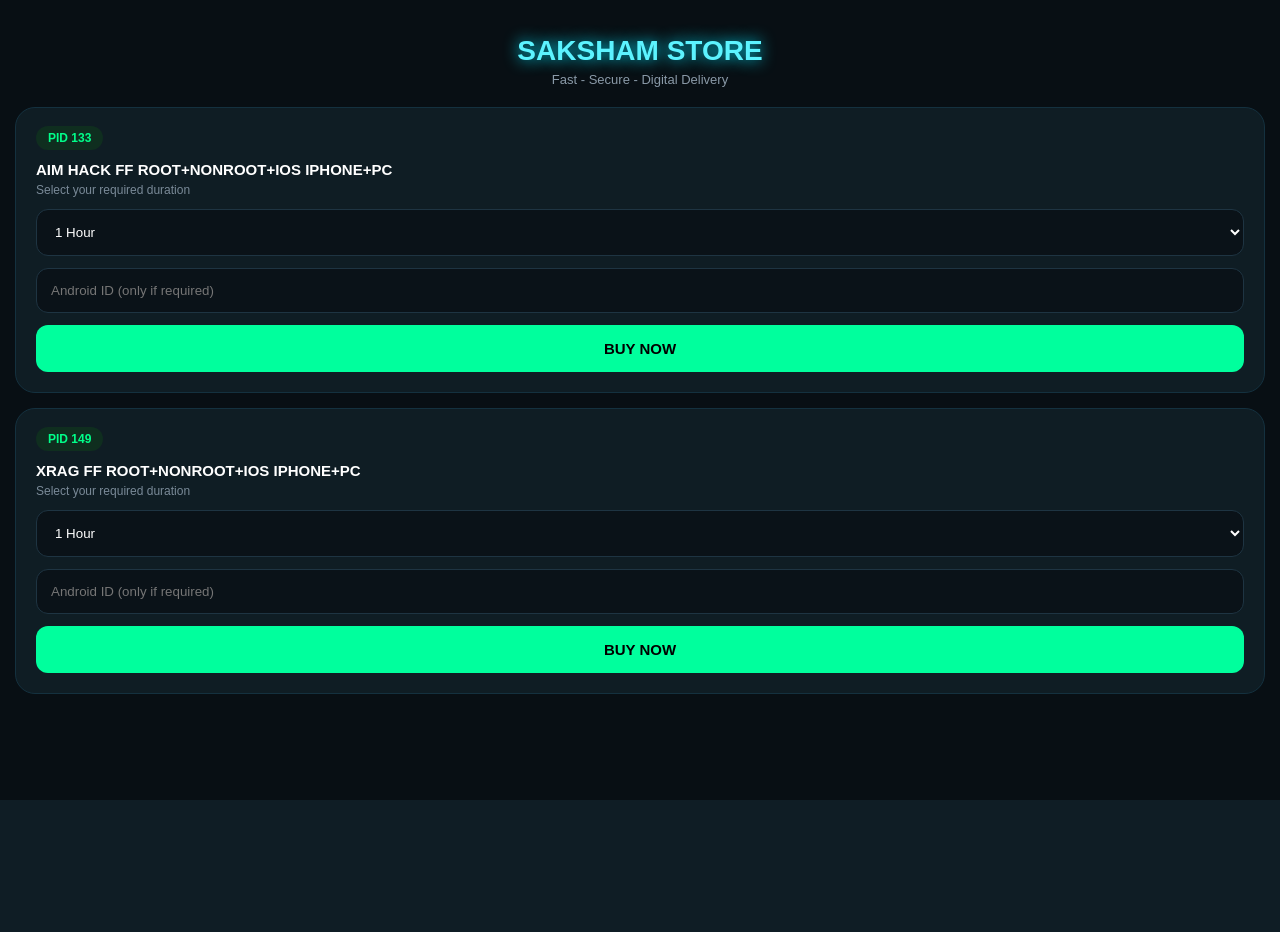
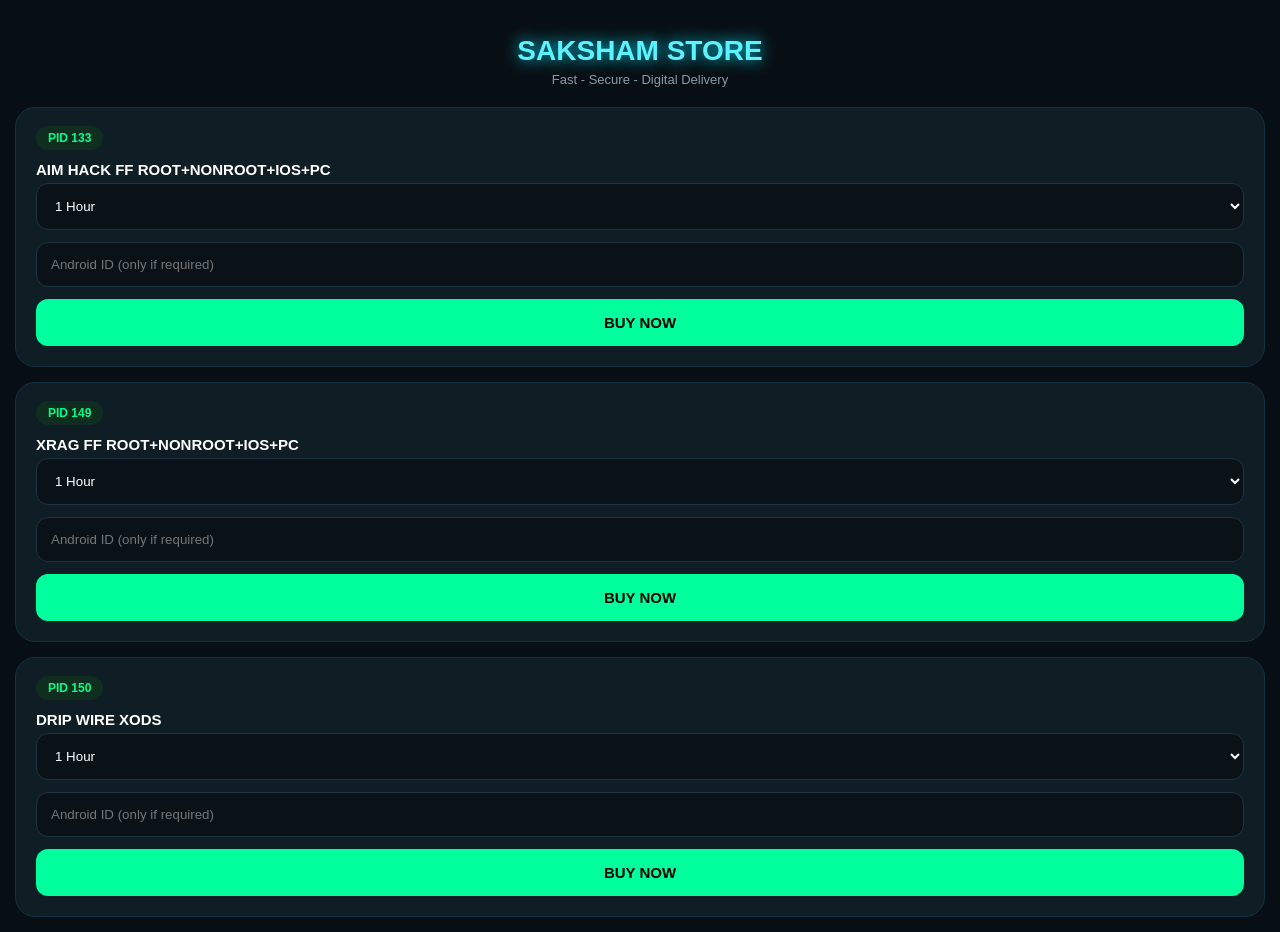
Before and after one commit to saksham672/Food-app, a Flask app: template templates/index.html in a window 1280 px wide. Before the commit the page ends 800 px from the top, so only its background shows below. Run offline with Flask 3, Linux system fonts and the light colour scheme; the template is opened without the code that fills it, so the values that code supplies are empty.

Commit message:
Update product titles and add new product section

```diff
--- a/templates/index.html
+++ b/templates/index.html
@@ -13,8 +13,8 @@ h1{text-align:center;color:#5cf3ff;text-shadow:0 0 15px #00e5ff;margin:35px 0 5p
 .card p{font-size:12px;color:#7a8a98;margin:0 0 12px}
 select,input{width:100%;padding:14px;background:#0a1218;border:1px solid #1e3442;border-radius:12px;color:#fff;margin-bottom:12px;box-sizing:border-box}
 .buy{width:100%;padding:15px;background:#00ff9d;border:none;border-radius:12px;font-weight:bold;font-size:15px;cursor:pointer}
-#box{display:none;margin:15px;padding:20px;background:#0f1d24;border-radius:12px;border:1px solid #00ff9d;text-align:center;word-break:break-all}
-.key-text{font-size:22px;font-weight:bold;color:#00ff9d;letter-spacing:1px;margin:15px 0;display:block}
+#box{display:none;margin:15px;padding:20px;background:#0f1d24;border-radius:12px;border:1px solid #00ff9d;text-align:center}
+.key-text{font-size:22px;font-weight:bold;color:#00ff9d;margin:15px 0;display:block}
 .copy-btn{padding:12px 25px;background:#fff;color:#000;border:none;border-radius:8px;font-weight:bold;cursor:pointer;margin-top:10px}
 </style>
 </head>
@@ -24,8 +24,7 @@ select,input{width:100%;padding:14px;background:#0a1218;border:1px solid #1e3442
 
 <div class="card">
 <span class="badge">PID 133</span>
-<h2>AIM HACK FF ROOT+NONROOT+IOS IPHONE+PC</h2>
-<p>Select your required duration</p>
+<h2>AIM HACK FF ROOT+NONROOT+IOS+PC</h2>
 <select id="d1"><option>1 Hour</option><option>3 Hours</option><option>6 Hours</option><option>12 Hours</option><option>1 Day</option><option>3 Days</option><option>7 Days</option></select>
 <input id="aid1" placeholder="Android ID (only if required)">
 <button class="buy" onclick="buy('133','d1','aid1',this)">BUY NOW</button>
@@ -33,9 +32,40 @@ select,input{width:100%;padding:14px;background:#0a1218;border:1px solid #1e3442
 
 <div class="card">
 <span class="badge">PID 149</span>
-<h2>XRAG FF ROOT+NONROOT+IOS IPHONE+PC</h2>
-<p>Select your required duration</p>
+<h2>XRAG FF ROOT+NONROOT+IOS+PC</h2>
 <select id="d2"><option>1 Hour</option><option>3 Hours</option><option>6 Hours</option><option>12 Hours</option><option>1 Day</option><option>3 Days</option><option>7 Days</option></select>
 <input id="aid2" placeholder="Android ID (only if required)">
 <button class="buy" onclick="buy('149','d2','aid2',this)">BUY NOW</button>
 </div>
+
+<div class="card">
+<span class="badge">PID 150</span>
+<h2>DRIP WIRE XODS</h2>
+<select id="d3"><option>1 Hour</option><option>3 Hours</option><option>6 Hours</option><option>12 Hours</option><option>1 Day</option><option>3 Days</option><option>7 Days</option></select>
+<input id="aid3" placeholder="Android ID (only if required)">
+<button class="buy" onclick="buy('150','d3','aid3',this)">BUY NOW</button>
+</div>
+
+<div id="box"></div>
+<script>
+async function buy(pid, did, aid, btn){
+let dur=document.getElementById(did).value;
+let aid_val=document.getElementById(aid).value;
+btn.innerText="PROCESSING...";
+let fd=new FormData();
+fd.append("pid",pid);fd.append("duration",dur);fd.append("aid",aid_val);
+try{
+let r=await fetch("/buy",{method:"POST",body:fd});
+let j=await r.json();
+let box=document.getElementById("box");
+if(j.status=="success"){
+box.style.display="block";
+box.innerHTML=`<h3 style="color:#00ff9d">SUCCESS</h3><span class="key-text">${j.key}</span><br><button class="copy-btn" onclick="navigator.clipboard.writeText('${j.key}')">COPY KEY</button>`;
+box.scrollIntoView({behavior:"smooth"});
+}else{alert(j.message||"Failed");}
+}catch(e){alert("Server Error");}
+btn.innerText="BUY NOW";
+}
+</script>
+</body>
+</html>
```
